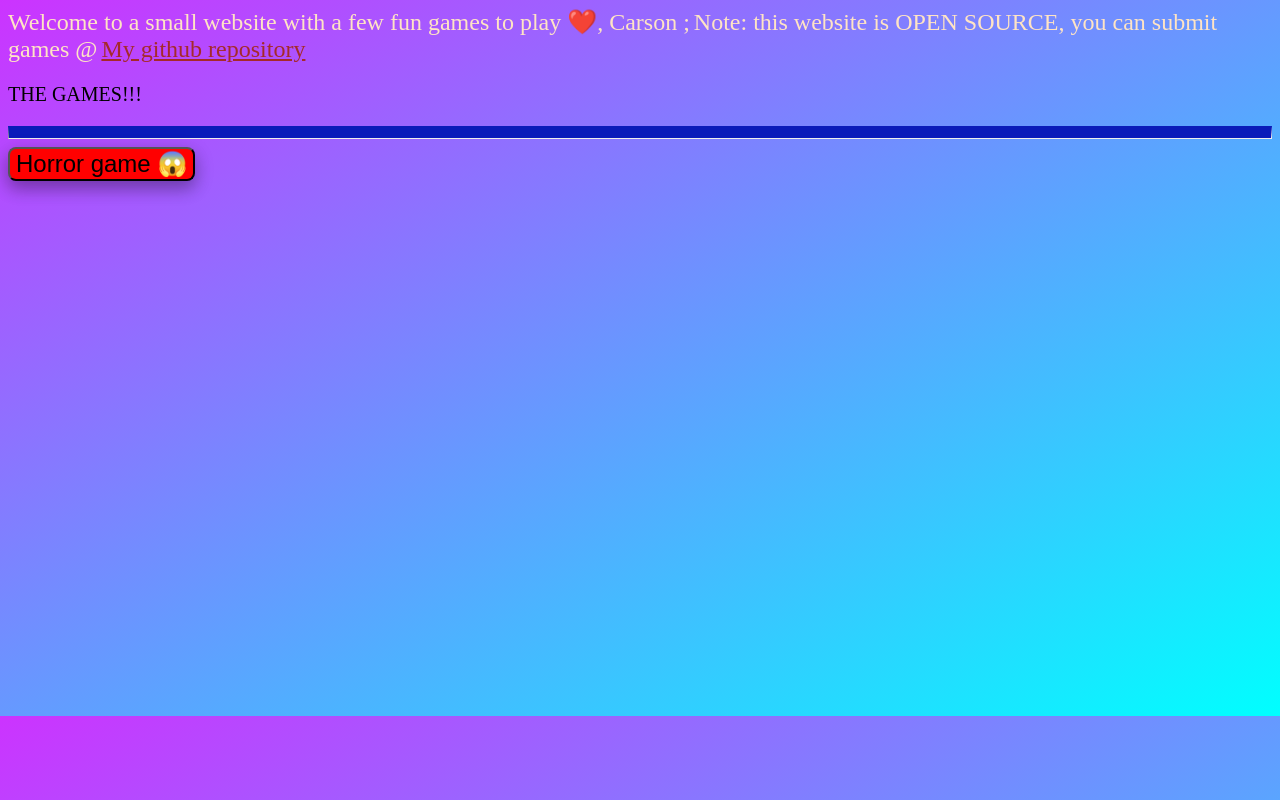
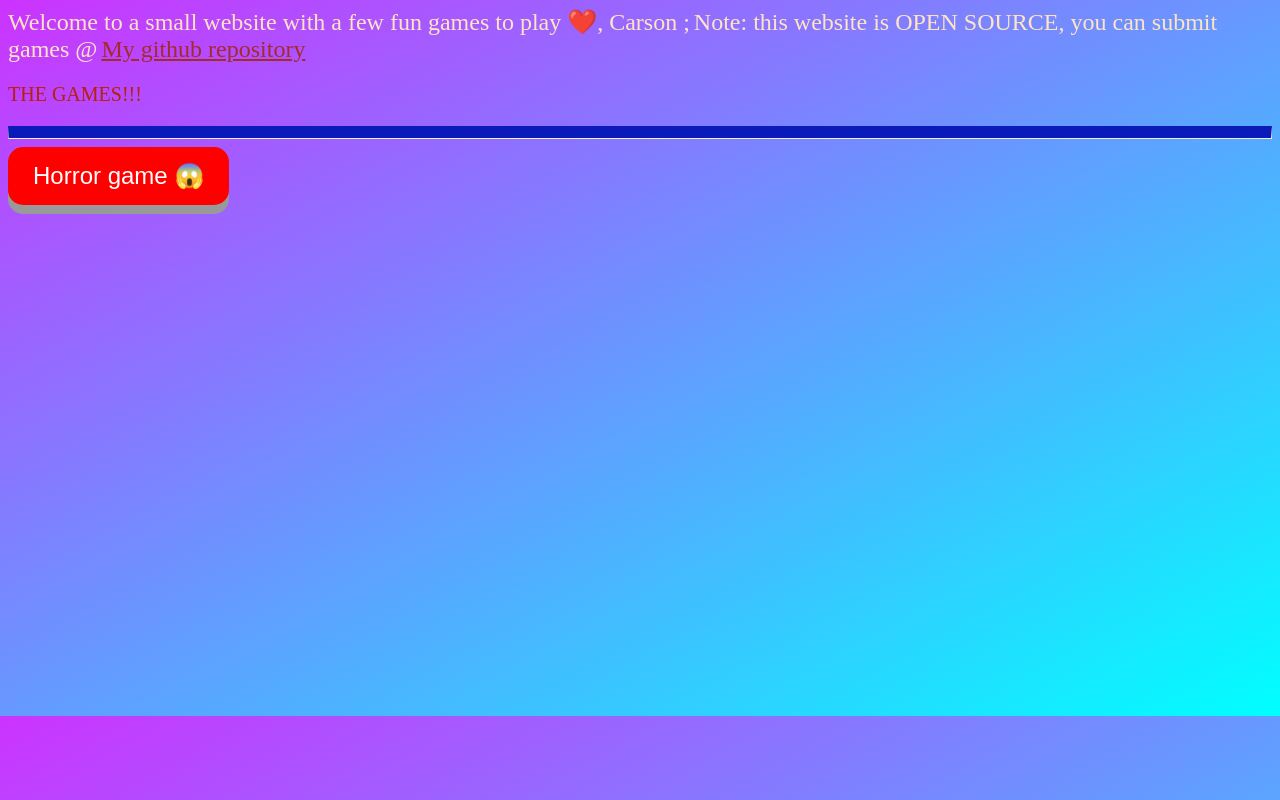
Before and after one commit to Dapperdevs/Carson-s-collection-fun-src-code, a plain HTML site: page idkthegam/idk.html in a window 1280 px wide. Drawn offline with Linux system fonts and the light colour scheme.

Commit message:
Update idk.html

```diff
--- a/idkthegam/idk.html
+++ b/idkthegam/idk.html
@@ -38,6 +38,28 @@
 
 
     }
+    .button {
+  display: inline-block;
+  padding: 15px 25px;
+  font-size: 24px;
+  cursor: pointer;
+  text-align: center;
+  text-decoration: none;
+  outline: none;
+  color: #fff;
+  background-color: red;
+  border: none;
+  border-radius: 15px;
+  box-shadow: 0 9px #999;
+}
+
+.button:hover {background-color: #b32209}
+
+.button:active {
+  background-color: darkred;
+  box-shadow: 0 5px #666;
+  transform: translateY(4px);
+}
 
     a {
 
@@ -50,6 +72,7 @@
     p {
 
         font-size: 20px;
+        color: #b32209;
 
     }
 
@@ -71,6 +94,8 @@
      <a href="https://github.com/Dapperdevs/Carson-s-collection-fun-src-code">My github repository</a>
      <p>THE GAMES!!!</p>
         <hr class="rounded">
-     <button>Horror game 😱</button>
+        <a href="file:///C:/Users/carso_mnc/OneDrive/Documents/idkthegam/test.html">
+            <button class="button">Horror game 😱</button>
+          </a>
 </body>
 </html>
```
